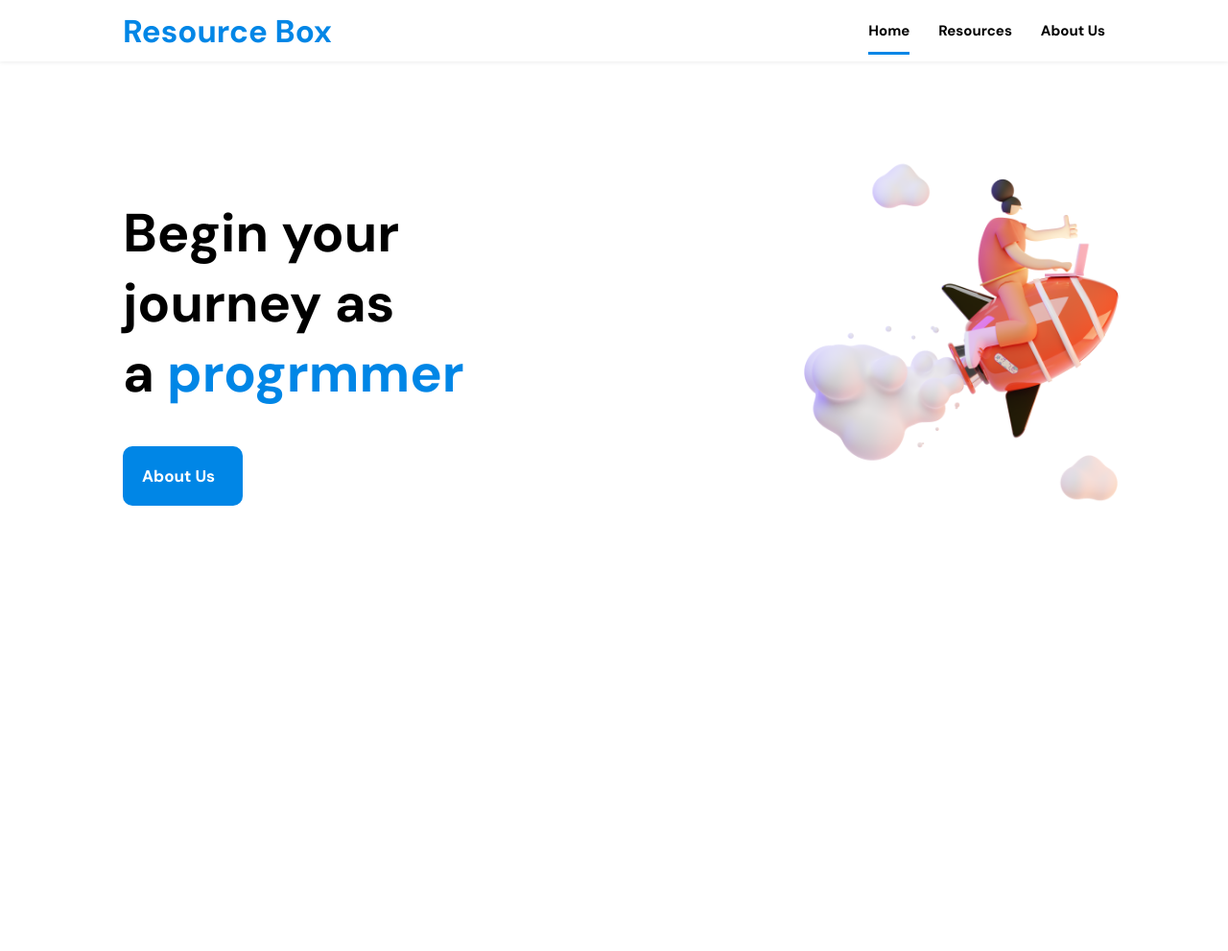
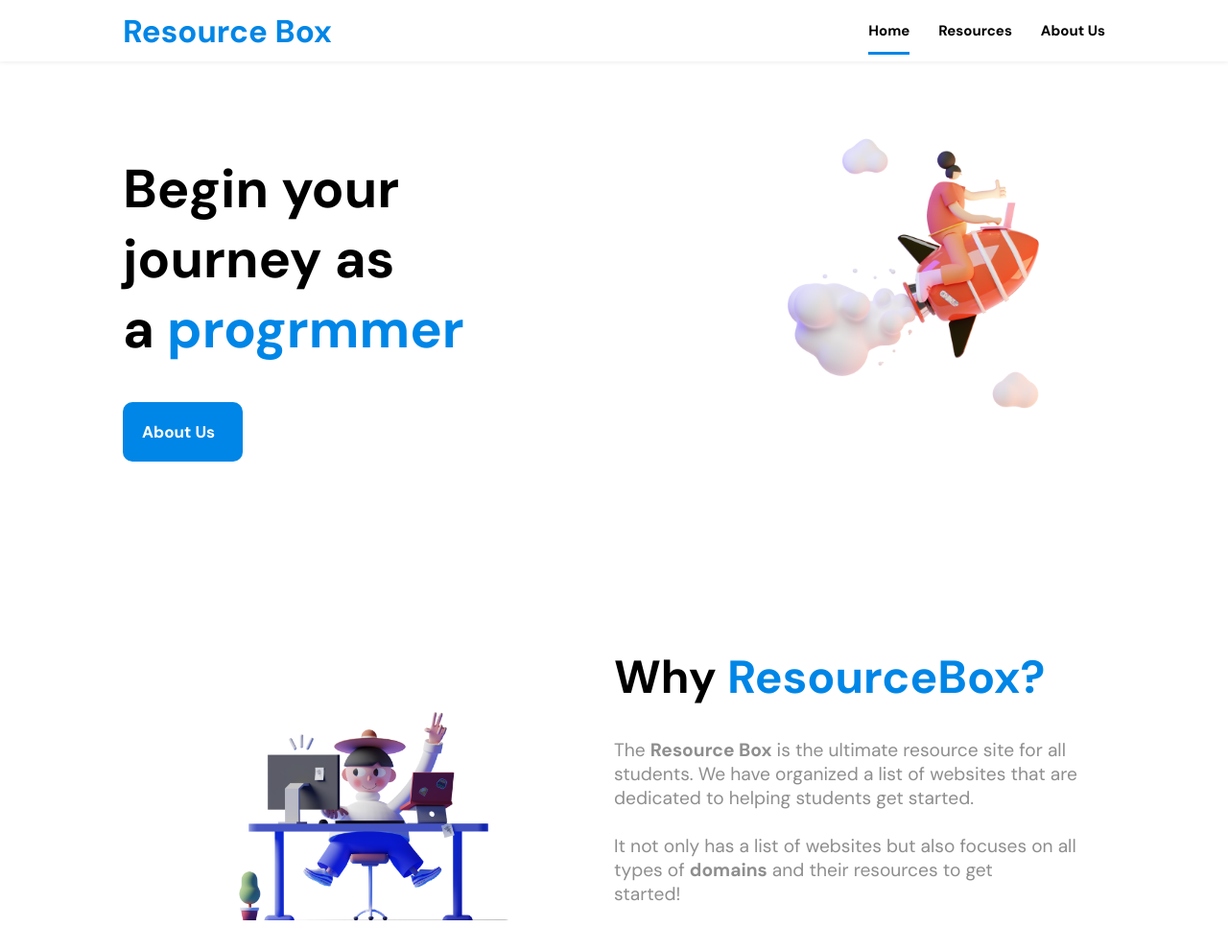
Before and after one commit to aritra-tech/ResourceBox, a plain HTML site: page index.html in a window 1280 px wide. Shown: the whole page at 96% size. Before the commit the page ends 800 px from the top, so only its background shows below. Drawn offline with nearby package versions, Linux system fonts and the light colour scheme.

Commit message:
About Section Done

```diff
--- a/index.html
+++ b/index.html
@@ -22,7 +22,7 @@
 
                 <div class="nav__menu" id="nav-menu">
                     <ul class="nav__list">
-                        <li class="nav__item"><a href="#" class="nav__link active">Home</a></li>
+                        <li class="nav__item"><a href="#home" class="nav__link active">Home</a></li>
                         <li class="nav__item"><a href="#" class="nav__link">Resources</a></li>
                         <li class="nav__item"><a href="#" class="nav__link">About Us</a></li>
                     </ul>
@@ -46,6 +46,25 @@
                     <img src="images/landing_img.png" width="500" height="500" alt="Can't load">
                 </div>
             </section>
+
+            <!--===== ABOUT =====-->
+            <section class="about section " id="about">
+
+                <div class="about__container bd-grid">
+                    <div class="about__img">
+                        <img src="images/about_img.png" alt="about img preview">
+                    </div>
+
+                    <div>
+                        <h2 class="about__title">Why <span class="about__title-color">ResourceBox?</span></h2>
+                        <p class="about__text">The <b>Resource Box</b> is the ultimate resource site for all students.
+                            We have organized a list of websites that are dedicated to helping students get started.
+                            <br><br> It not only has a list of websites but also focuses on all types of <b>domains</b> and their resources to get <br>  started!</p>
+                    </div>
+                </div>
+            </section>
+
+
         </main>
     </body>
 </html>
--- a/style.css
+++ b/style.css
@@ -43,7 +43,9 @@ body{
     font-size: var(--normal-font-size);
     color:black;
 }
-
+h1, h2, p {
+    margin: 0;
+}
 ul{
     margin: 0;
     padding: 0;
@@ -52,7 +54,16 @@ ul{
 a{
     text-decoration: none;
 }
+img {
+    max-width: 100%;
+    height: auto;
+    display: block;
+}
 
+.section {
+    padding-top: 3rem;
+    padding-bottom: 2rem;
+}
 /*===== LAYOUT =====*/
 
 .bd-grid{
@@ -198,6 +209,33 @@ a{
 .button:hover {
     box-shadow: 0px 10px 36px rgba(0, 0, 0, 0.15);
 }
+
+/* ===== ABOUT =====*/
+.about__container {
+    row-gap: 2rem;
+    text-align: center;
+}
+
+.about__title {
+    font-size: 3rem;
+    margin-bottom: var(--mb-4);
+}
+.about__text{
+    font-size: 1.2rem;
+    color: #8E8E8E;
+}
+.about__title-color {
+    color: var(--first-color);
+}
+.about__img {
+    justify-self: center;
+}
+
+.about__img img {
+    width: 200px;
+    border-radius: .5rem;
+}
+
 /* ===== MEDIA QUERIES=====*/
 
 @media screen and (max-width: 320px) {
@@ -217,6 +255,11 @@ a{
     .home__img{
         width: 300px;
         bottom: 25%;
+    }
+    .about__container {
+        grid-template-columns: repeat(2, 1fr);
+        align-items: center;
+        text-align: initial;
     }
 }
 
@@ -248,6 +291,12 @@ a{
         width: 400px;
         top: 15%;
     }
+    .about__container {
+        padding-top: 10rem;
+    }
+    .about__img img {
+        width: 300px;
+    }
 }
 
 @media screen and (min-width: 992px){
```
Also changed, not shown: images/about_img.png (added).
